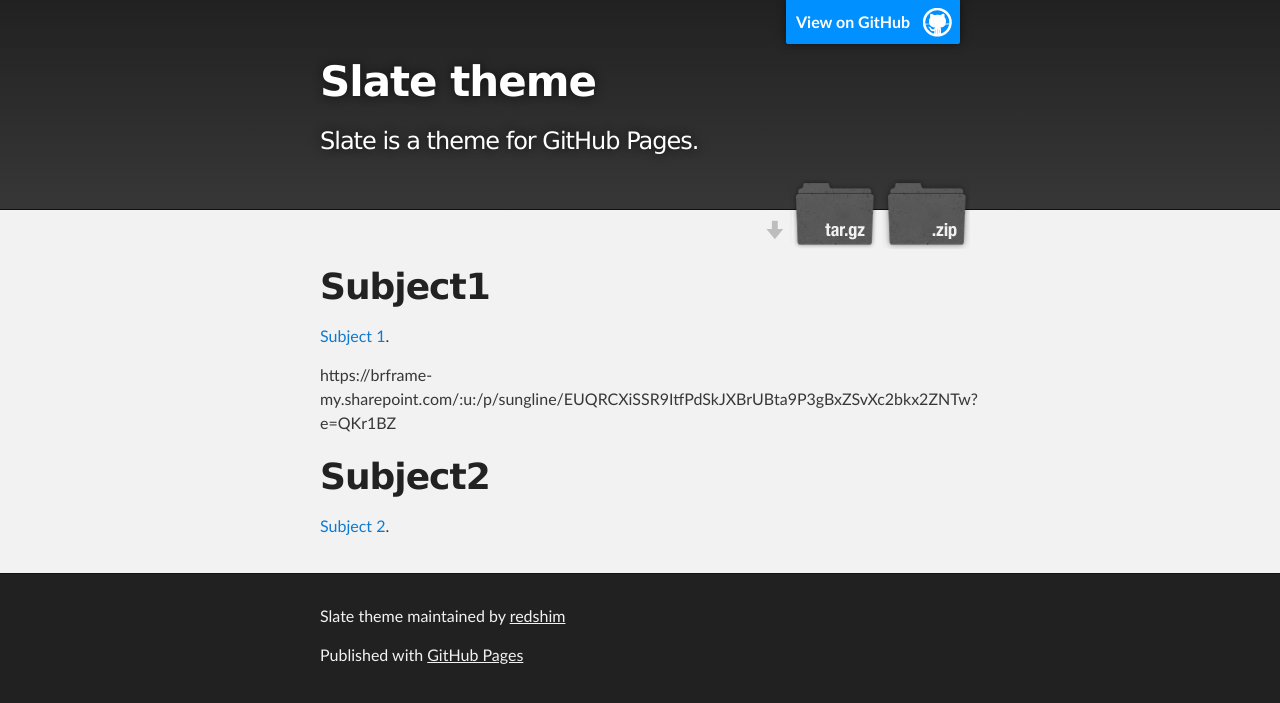
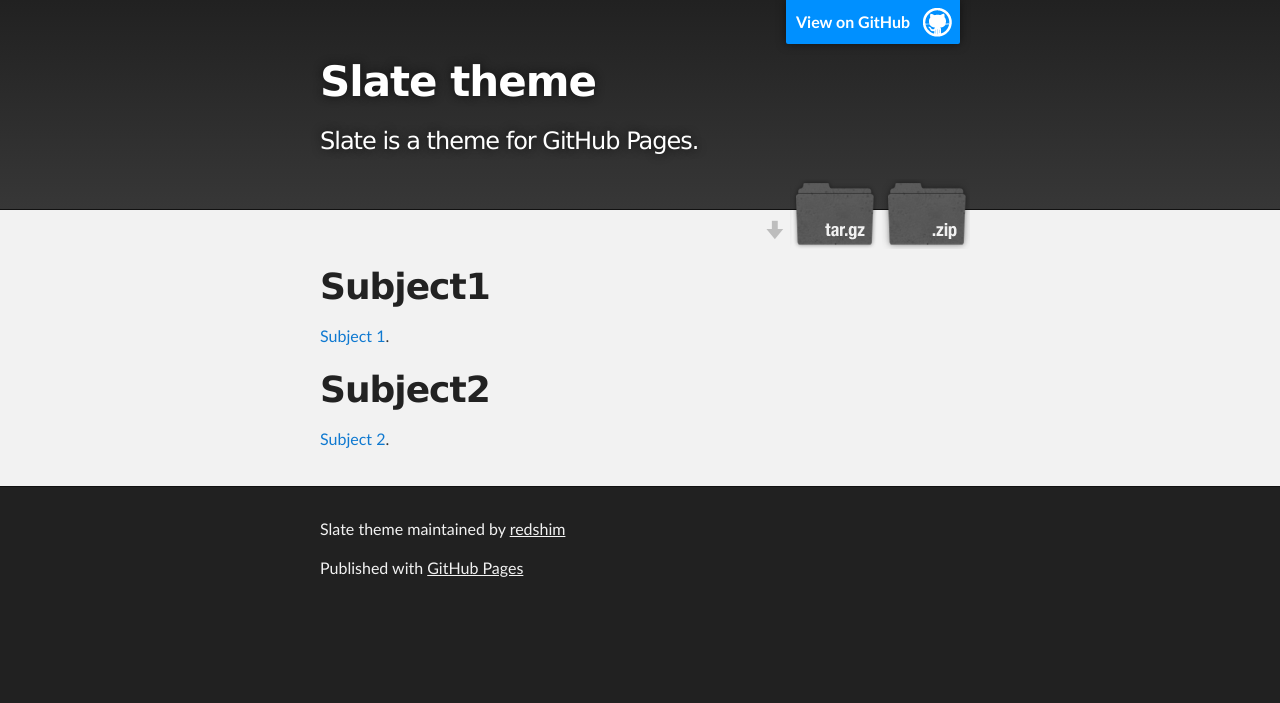
Before and after one commit to redshim/WorkWithAcademy, a Jekyll site: the page built from index.md, in a window 1280 px wide. Shown: the top 703 px of the page. Built offline with Jekyll 4.4.1, drawn with Linux system fonts in a browser that asks for light colours; our own code applies the rules of GitHub Pages for plain Markdown files; some of the changed lines change nothing that is shown.

Commit message:
Update index.md

```diff
--- a/index.md
+++ b/index.md
@@ -3,7 +3,7 @@
 
 [Subject 1](./subject1_page.html).
 
-https://brframe-my.sharepoint.com/:u:/p/sungline/EUQRCXiSSR9ItfPdSkJXBrUBta9P3gBxZSvXc2bkx2ZNTw?e=QKr1BZ
+
 
 # Subject2
 
```
